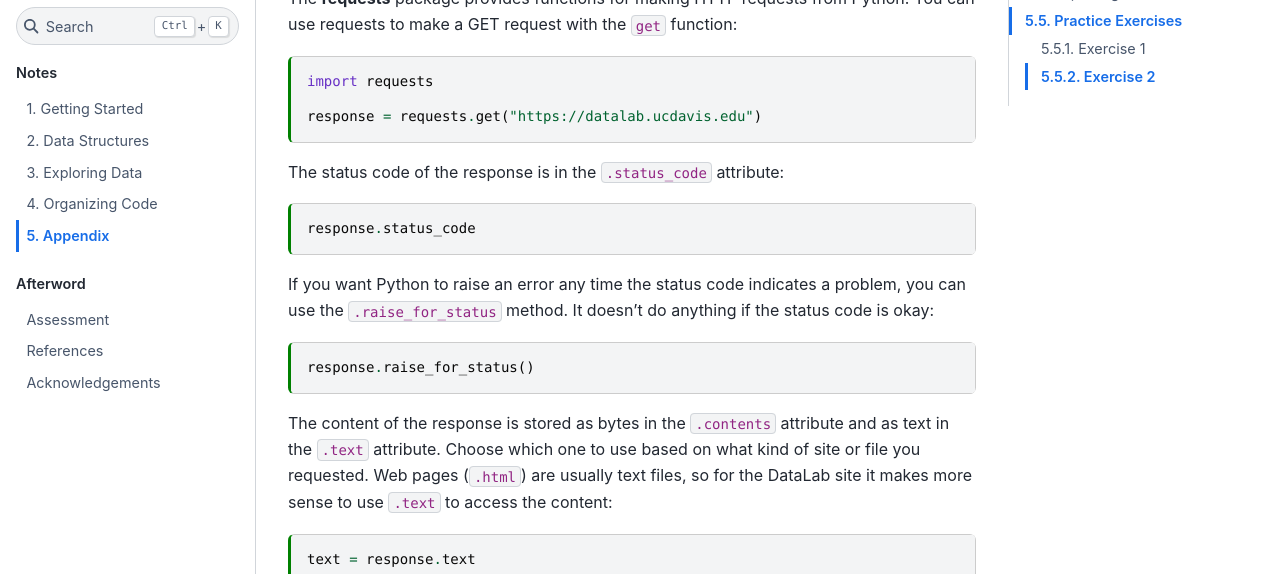
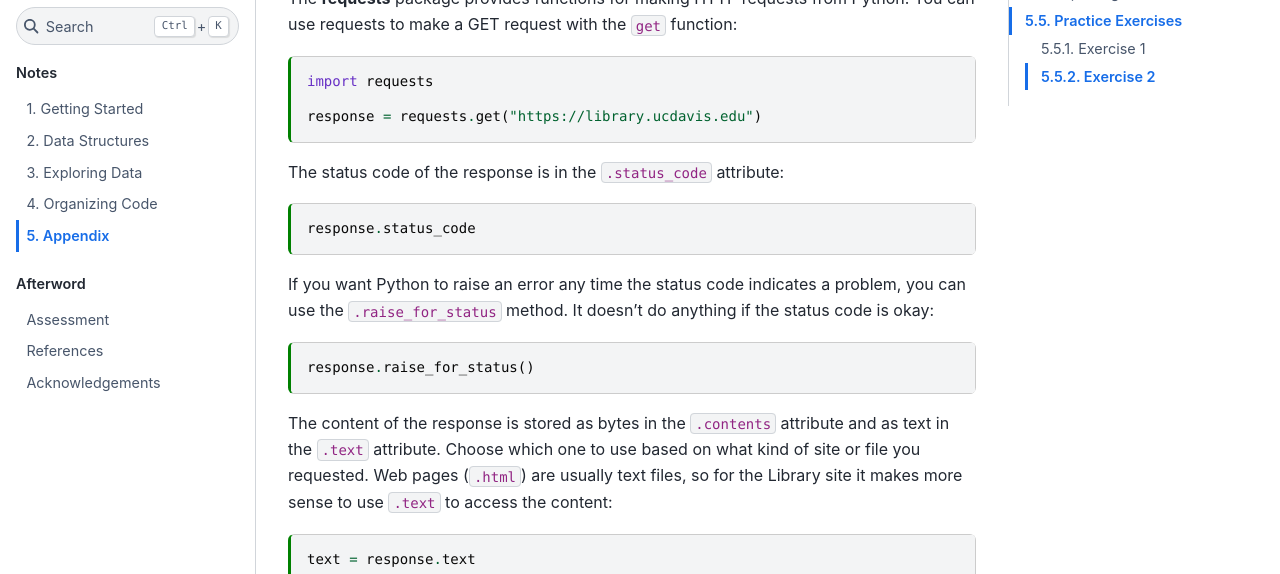
Before and after one commit to ucdavisdatalab/workshop_python_basics, a Jupyter Book: the page built from chapters/05_appendix.md, in a window 1280 px wide and 900 px high, scrolled down 4739 px. Shown: the part 152-726 px from the top of the window. Built offline with Jupyter Book 1.0.4 settings and Sphinx 7.4.7 and the Sphinx Book theme 1.1.4, drawn with Linux system fonts in a browser that asks for light colours.

Commit message:
Get Library website to avoid certificate issues.

````diff
--- a/chapters/05_appendix.md
+++ b/chapters/05_appendix.md
@@ -266,7 +266,7 @@ Python. You can use requests to make a GET request with the `get` function:
 ```{code-cell}
 import requests
 
-response = requests.get("https://datalab.ucdavis.edu")
+response = requests.get("https://library.ucdavis.edu")
 ```
 
 The status code of the response is in the `.status_code` attribute:
@@ -286,7 +286,7 @@ response.raise_for_status()
 The content of the response is stored as bytes in the `.contents` attribute and
 as text in the `.text` attribute. Choose which one to use based on what kind of
 site or file you requested. Web pages (`.html`) are usually text files, so for
-the DataLab site it makes more sense to use `.text` to access the content:
+the Library site it makes more sense to use `.text` to access the content:
 
 ```{code-cell}
 text = response.text
````
